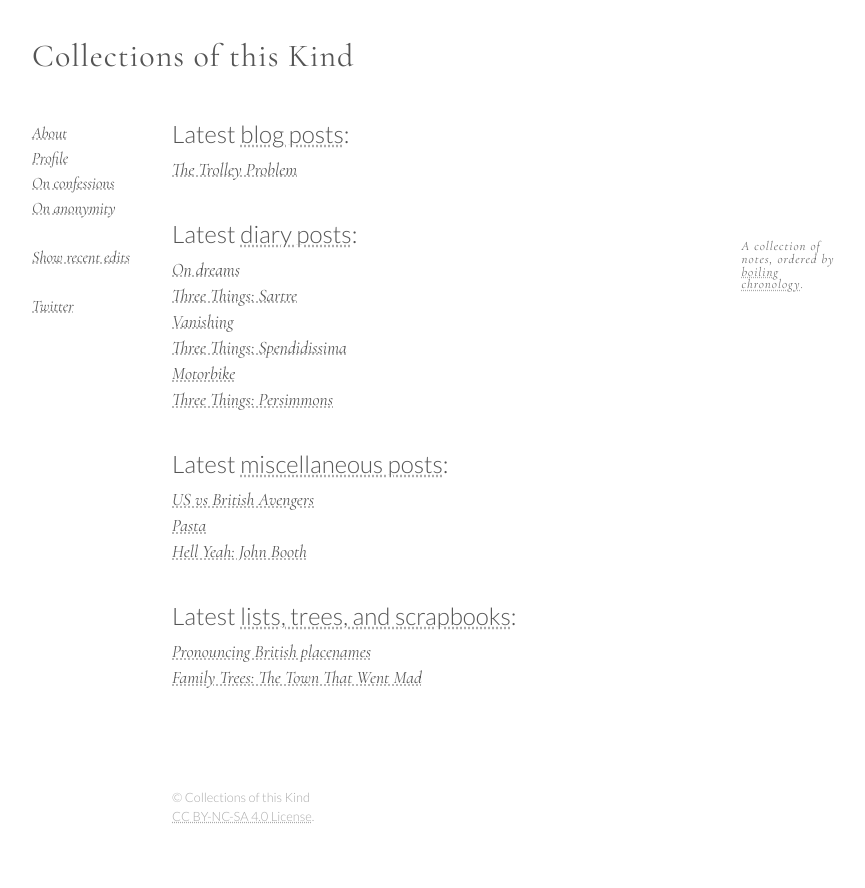
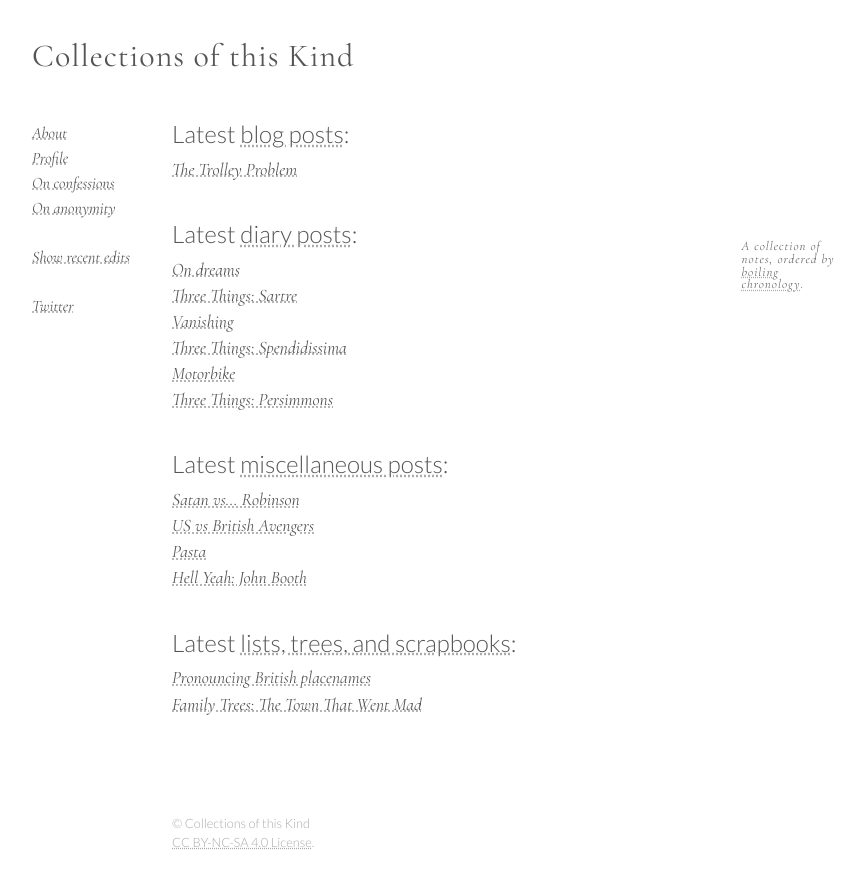
Before and after one commit to CollectionsOfThisKind/collectionsofthiskind.github.io, a Jekyll site: the page built from index.html, in a window 1280 px wide. Shown: the top 888 px of the page, without its empty margins (78-943 px from the left). Built offline with Jekyll 4.4.1, drawn with Linux system fonts in a browser that asks for light colours.

Commit message:
Satan vs

```diff
--- a/index.html
+++ b/index.html
@@ -59,7 +59,7 @@ A collection of notes, ordered by <a href="/pages/about/boiling.html">boiling ch
 <h2 name="misc">Latest <a href="pages/misc/index.html">miscellaneous posts</a>:</h2>
 
 <ul class="new">
-
+<li><a href="/pages/misc/satan1.html">Satan vs&hellip; Robinson</a></li>
 <li><a href="/pages/images/avengers.html">US vs British Avengers</a></li>
 <li><a href="/pages/images/pasta.html">Pasta</a></li>
 <li><a href="/pages/misc/hellyeah1.html">Hell Yeah: John Booth </a></li>
```
